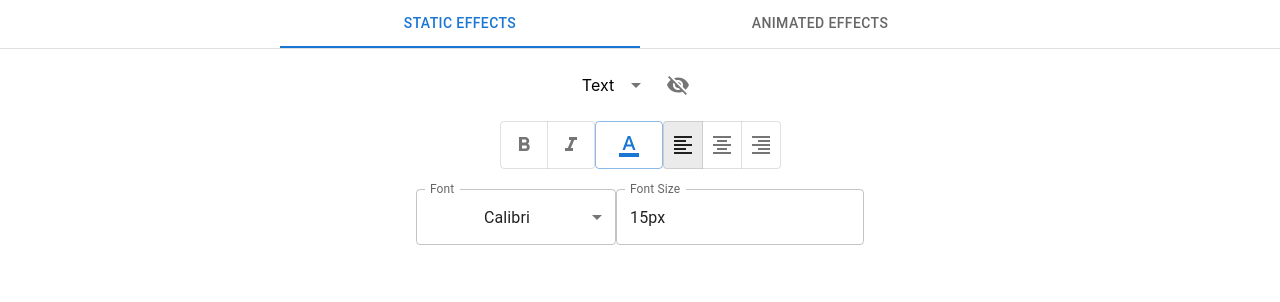
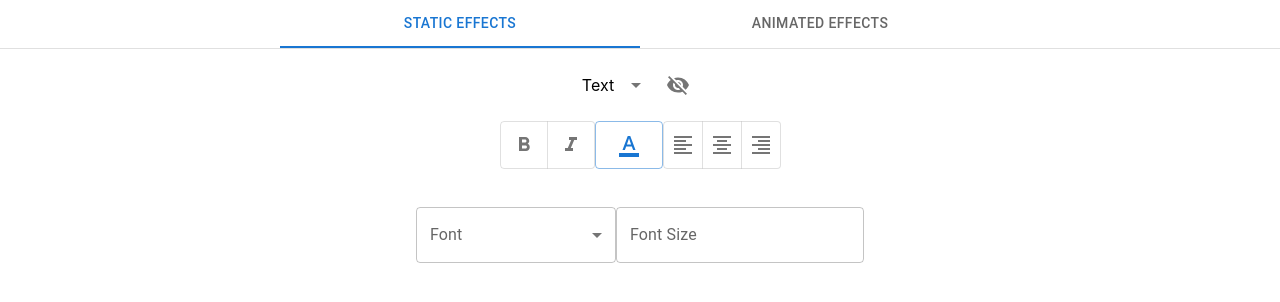
Before and after one commit to nickjiang2378/starter-css, a React (Create React App) app: page / in a window 1280 px wide. Shown: the top 302 px of the page. Built offline with nearby package versions, Linux system fonts and the light colour scheme.

Commit message:
Computed styles added

```diff
--- a/public/content-script.js
+++ b/public/content-script.js
@@ -26,6 +26,6 @@ function sendElementStyles(element) {
         "styles": styles,
         "computedStyles": computedStyles
     }, (response) => {
-        console.log(response.response);
+        console.log(response?.response);
     });
 }
--- a/src/App.js
+++ b/src/App.js
@@ -1,25 +1,6 @@
 /* eslint-disable no-undef */
-import logo from './logo.svg';
 import './App.css';
 import EditDashboard from './pages/EditDashboard';
-
-function btnClicked() {
-  console.log("Btn clicked")
-  /*chrome.devtools.inspectedWindow.eval(
-      "updateElement($0)",
-      { useContentScriptContext: true }
-  );*/
-  let changes = {
-      "backgroundColor": "red"
-  };
-  console.log(`updateSelectedElement(${JSON.stringify(changes)})`);
-  console.log(chrome.devtools)
-  chrome.devtools.inspectedWindow.eval(
-      `console.log("Test"); updateSelectedElement(${JSON.stringify(changes)})`,
-      { useContentScriptContext: true }
-  );
-  console.log("Passed point");
-}
 
 function App() {
   return (
--- a/src/components/ColorPicker.jsx
+++ b/src/components/ColorPicker.jsx
@@ -1,5 +1,5 @@
 import { useState } from 'react';
-import { Popper, Button, Box, ClickAwayListener } from "@mui/material"
+import { Popper, Box, ClickAwayListener } from "@mui/material"
 import { ChromePicker } from "react-color";
 
 export default function ColorPicker({ color, setColor }) {
--- a/src/pages/EditDashboard.jsx
+++ b/src/pages/EditDashboard.jsx
@@ -36,29 +36,41 @@ TabPanel.propTypes = {
 export default function EditDashboard() {
     const [tab, setTab] = useState(0);
     const [elementStyles, setElementStyles] = useState(null);
+    const [computedStyles, setComputedStyles] = useState(null);
 
     useEffect(() => {
       console.log("Listening for element style changes");
-      listenForElementChanges(setElementStyles);
+      listenForElementChanges(setElementStyles, setComputedStyles);
     }, []);
 
     useEffect(() => {
       console.log(elementStyles);
-    }, [elementStyles]);
+      console.log(computedStyles);
+    }, [elementStyles, computedStyles]);
 
     function handleTabChange(event, newVal) {
         setTab(newVal);
     }
 
     return (
-        <Box sx={{ width: '100%' }}>
+        <Box sx={{ width: '100%', marginBottom: '10%' }}>
             <Box sx={{ borderBottom: 1, borderColor: 'divider' }}>
-                <Tabs sx={{ display: "flex" }} centered value={tab} onChange={handleTabChange} aria-label="Edit Dashboard Tabs">
+                <Tabs
+                  sx={{ display: "flex" }}
+                  centered
+                  value={tab}
+                  onChange={handleTabChange}
+                  aria-label="Edit Dashboard Tabs"
+                >
                     <Tab sx={{ flex: 1 }} label="Static Effects" />
                     <Tab sx={{ flex: 1 }} label="Animated Effects" />
                 </Tabs>
             </Box>
-            {tab === 0 ? <StaticEffectsDisplay elementStyles={elementStyles} /> : null}
+            {tab === 0 ?
+              <StaticEffectsDisplay
+                elementStyles={elementStyles}
+                computedStyles={computedStyles}
+              /> : null}
         </Box>
       );
 }
--- a/src/pages/StaticEffectsDashboard/BackgroundDashboard.jsx
+++ b/src/pages/StaticEffectsDashboard/BackgroundDashboard.jsx
@@ -1,5 +1,5 @@
 import { useState, useEffect } from 'react';
-import { Box, Container, Stack, Slider, Input } from "@mui/material"
+import {  Container, Stack, Slider, Input } from "@mui/material"
 import ColorPicker from '../../components/ColorPicker';
 import { updateStyle } from '../../scripts/updateStyle';
 
--- a/src/pages/StaticEffectsDashboard/StaticEffectsDisplay.jsx
+++ b/src/pages/StaticEffectsDashboard/StaticEffectsDisplay.jsx
@@ -7,10 +7,10 @@ import TextDashboard from "./TextDashboard";
 import BackgroundDashboard from "./BackgroundDashboard";
 
 
-export default function StaticEffectsDisplay({ elementStyles }) {
+export default function StaticEffectsDisplay({ elementStyles, computedStyles }) {
     const settings = {
-        "Text": <TextDashboard elementStyles={elementStyles} />,
-        "Background": <BackgroundDashboard />
+        "Text": <TextDashboard elementStyles={elementStyles} computedStyles={computedStyles} />,
+        "Background": <BackgroundDashboard elementStyles={elementStyles} computedStyles={computedStyles} />
     }
 
     const settings_keys = Object.keys(settings);
--- a/src/pages/StaticEffectsDashboard/TextDashboard.jsx
+++ b/src/pages/StaticEffectsDashboard/TextDashboard.jsx
@@ -12,36 +12,46 @@ import FormatAlignCenterIcon from '@mui/icons-material/FormatAlignCenter';
 import FormatAlignRightIcon from '@mui/icons-material/FormatAlignRight';
 import { updateStyle } from "../../scripts/updateStyle";
 
-const FONTS = ["Calibri", "Arial", "Times New Roman"];
+let fonts = [];
+let alignmentOptions = ['left', 'center', 'right']
 
-export default function TextDashboard({ elementStyles }) {
-    console.log("Styles:");
+export default function TextDashboard({ elementStyles, computedStyles }) {
+    console.log("Element Styles: ");
     console.log(elementStyles);
-    function getCurrentState(elementStyles) {
+    console.log("Computed Styles: ");
+    console.log(computedStyles);
+
+    const [formats, setFormats] = useState([]);
+    const [alignment, setAlignment] = useState();
+    const [fontSize, setFontSize] = useState();
+    const [font, setFont] = useState("");
+    //const [textColor, setTextColor] = useState(currentSettings['color'])
+
+    function updateCurrentState(elementStyles, computedStyles) {
+        let fontFamily = computedStyles?.fontFamily.replace(/,\s+/g, ',').split(',');
+        fonts = fontFamily ? fontFamily : [];
         const currentStyleSettings = {
             formats: [],
-            alignment: 'left',
-            fontSize: '15px',
-            font: FONTS[0]
+            alignment: alignmentOptions.includes(computedStyles?.textAlign) ? computedStyles?.textAlign : null,
+            fontSize: computedStyles?.fontSize,
+            font: fonts.length > 0 ? fonts[0] : "",
+            color: computedStyles?.color
         }
-        if (elementStyles) {
-            console.log(elementStyles.textAlign);
-            if (elementStyles['textStyle'] === 'italic') {
-                currentStyleSettings.formats.push('italic');
-            }
-            currentStyleSettings.fontSize = elementStyles.fontSize ? elementStyles.fontSize : currentStyleSettings.fontSize;
-            currentStyleSettings.font = elementStyles.fontFamily ? elementStyles.fontFamily : currentStyleSettings.font;
-            currentStyleSettings.alignment = elementStyles.alignment ? elementStyles.alignment : currentStyleSettings.alignment;
+
+        if (computedStyles?.textStyle === 'italic') {
+            currentStyleSettings.formats.push('italic');
         }
+
+        if (computedStyles?.fontWeight >= 700) {
+            currentStyleSettings.formats.push('bold');
+        }
+        setFormats(currentStyleSettings.formats);
+        setAlignment(currentStyleSettings.alignment);
+        setFontSize(currentStyleSettings.fontSize);
+        setFont(currentStyleSettings.font);
+
         return currentStyleSettings;
     }
-
-    let currentSettings = getCurrentState(elementStyles);
-
-    const [formats, setFormats] = useState(() => currentSettings['formats']);
-    const [alignment, setAlignment] = useState(() => currentSettings['alignment']);
-    const [fontSize, setFontSize] = useState(currentSettings['fontSize']);
-    const [font, setFont] = useState(currentSettings['font']);
 
     const changeFormat = (event, newFormats) => {
         console.log(newFormats);
@@ -55,11 +65,26 @@ export default function TextDashboard({ elementStyles }) {
     const changeFontSize = (event) => {
         setFontSize(event.target.value);
     }
+    useEffect(() => {
+        updateCurrentState(elementStyles, computedStyles);
+    }, [elementStyles, computedStyles])
 
     useEffect(() => {
-        let styleChanges = {};
-        if (formats.includes('bold')) styleChanges['fontWeight'] = 700;
-        if (formats.includes('italic')) styleChanges['fontStyle'] = 'italic';
+        let styleChanges = {
+            'fontWeight': null,
+            'textAlign': null,
+            'fontSize': null,
+            'fontFamily': null,
+            'fontStyle': null
+        };
+
+        if (formats.includes('bold')) {
+            styleChanges['fontWeight'] = 700;
+        }
+        if (formats.includes('italic')) {
+            styleChanges['fontStyle'] = 'italic'
+        }
+
         styleChanges['textAlign'] = alignment;
         styleChanges['fontSize'] = fontSize;
         styleChanges['fontFamily'] = font;
@@ -71,7 +96,7 @@ export default function TextDashboard({ elementStyles }) {
 
     return (
         <Box>
-            <Box sx={{ display: "flex", marginBottom: "20px", justifyContent: "center" }}>
+            <Box sx={{ display: "flex", justifyContent: "center", marginBottom: '3%' }}>
                 <ToggleButtonGroup
                     value={formats}
                     onChange={changeFormat}
@@ -80,22 +105,19 @@ export default function TextDashboard({ elementStyles }) {
                     <ToggleButton
                         disableRipple={true}
                         value="bold"
-                        aria-label="bold"
-                    >
+                        aria-label="bold">
                         <FormatBoldIcon />
                     </ToggleButton>
                     <ToggleButton
                         disableRipple={true}
                         value="italic"
-                        aria-label="italic"
-                    >
+                        aria-label="italic">
                         <FormatItalicIcon />
                     </ToggleButton>
                 </ToggleButtonGroup>
                 <Button
                     size="large"
-                    variant="outlined"
-                >
+                    variant="outlined">
                     <FormatColorTextIcon />
                 </Button>
                 <ToggleButtonGroup
@@ -118,7 +140,7 @@ export default function TextDashboard({ elementStyles }) {
             <Box sx={{ display: "flex", justifyContent: "center", alignItems: "center" }}>
                 <Dropdown
                     title="Font"
-                    options={FONTS}
+                    options={fonts}
                     defaultIndex={1}
                     displayOption={font}
                     setDisplayOption={setFont}
--- a/src/scripts/updateStyle.js
+++ b/src/scripts/updateStyle.js
@@ -18,17 +18,20 @@ export function updateStyle(changes) {
             { useContentScriptContext: true }
         );
         console.log("Passed point");
+    } else {
+        console.log("UPDATESTYLE NOT ACTIVATED");
     }
 }
 
-export function listenForElementChanges(setStyles) {
+export function listenForElementChanges(setStyles, setComputedStyles) {
     if (ACTIVATE) {
         chrome.runtime.onMessage.addListener(
             function(request, sender, sendResponse) {
-            console.log("Request received");
-            console.log(request);
-            setStyles(request?.styles);
-            sendResponse({'response': 'element received'});
+                console.log("Request received");
+                console.log(request);
+                setStyles(request?.styles);
+                setComputedStyles(request?.computedStyles);
+                sendResponse({'response': 'element received'});
             }
         );
     }
```
